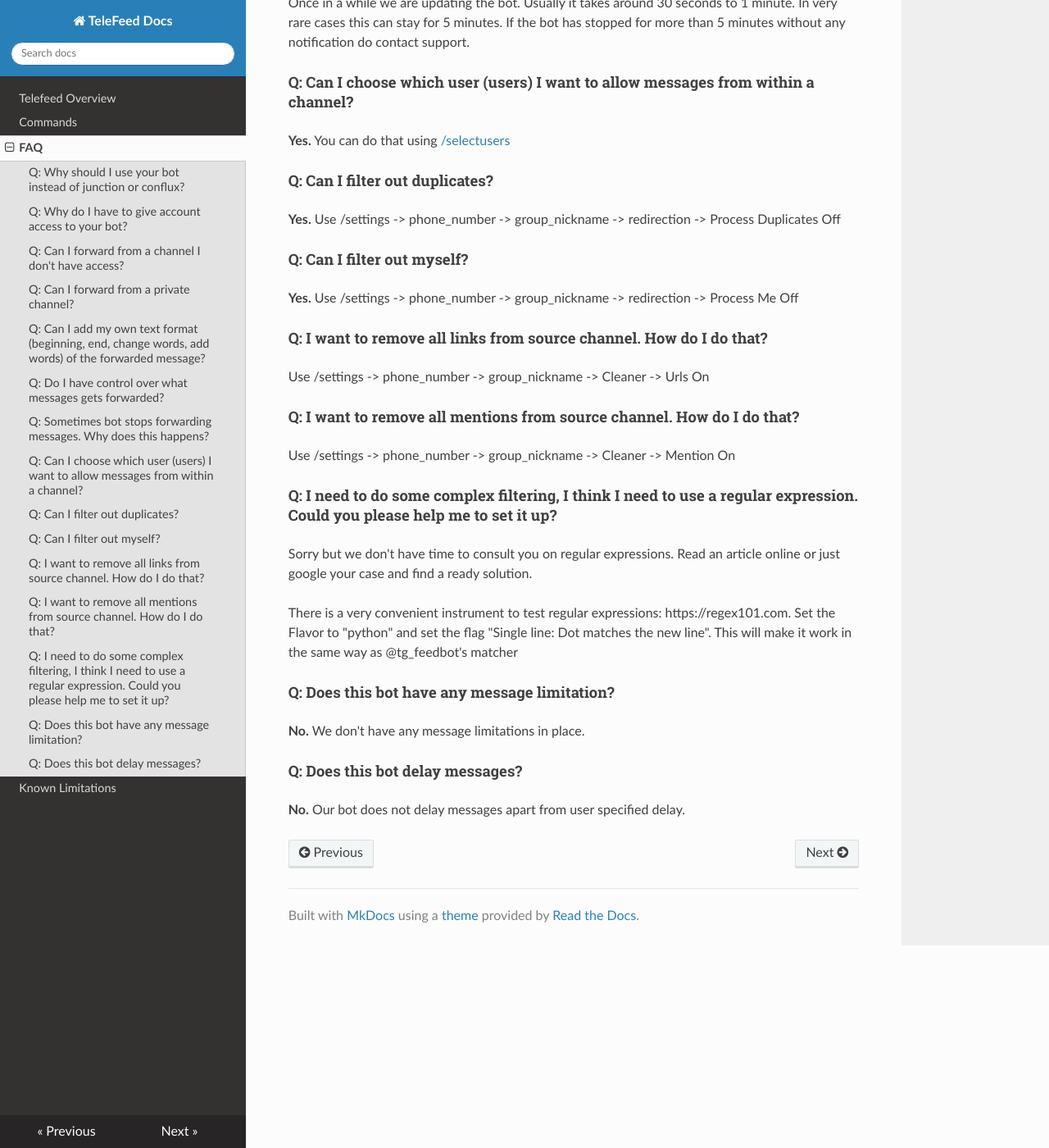
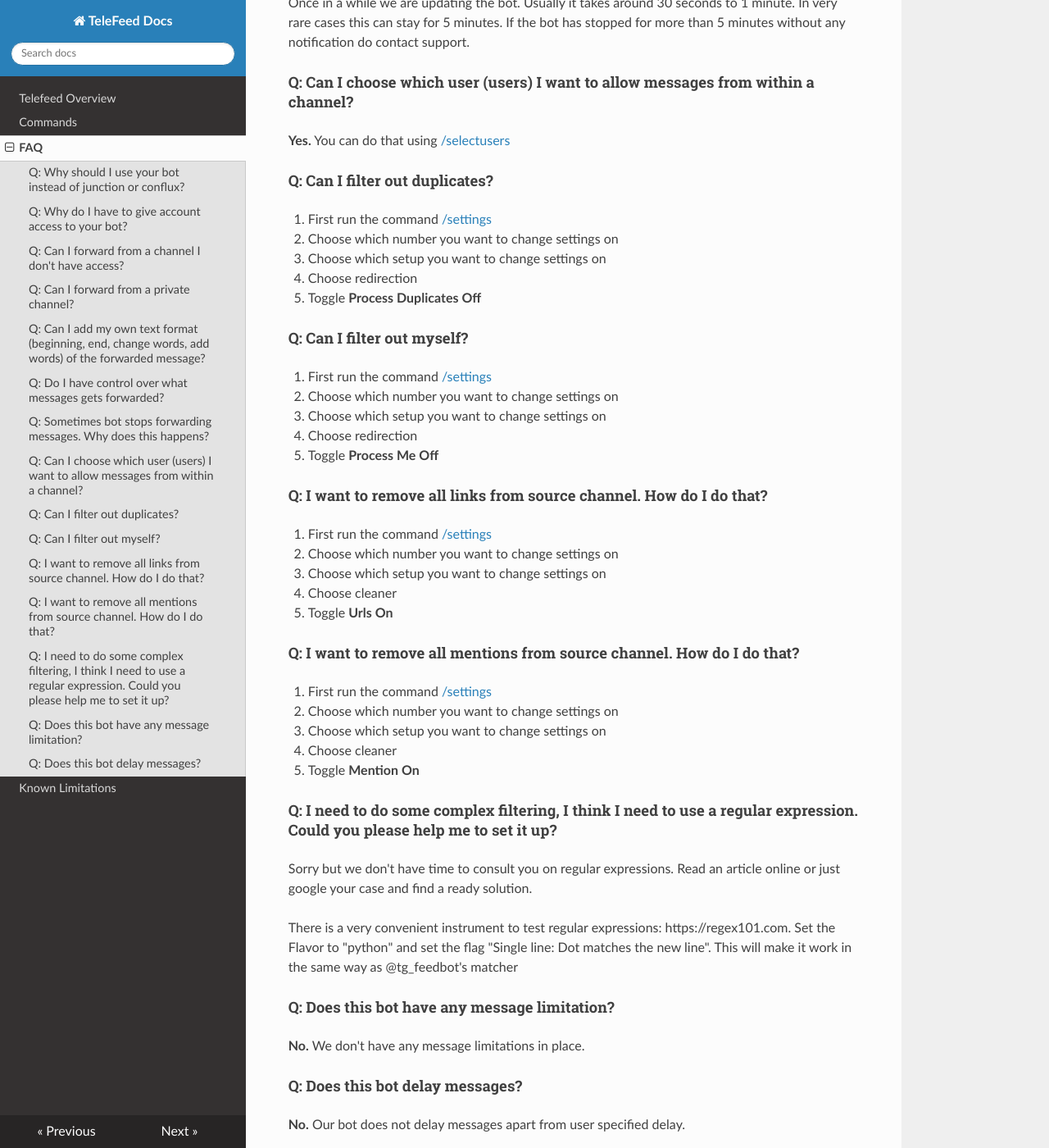
Before and after one commit to PSYR3X/telefeed_docs, an MkDocs documentation site: the page built from docs/faq.md, in a window 1280 px wide and 1400 px high, scrolled down 2258 px. Shown: the whole window at 82% size. Built offline with MkDocs 1.6.1, drawn with Linux system fonts in a browser that asks for light colours.

Commit message:
Added new docs

```diff
--- a/docs/faq.md
+++ b/docs/faq.md
@@ -160,7 +160,7 @@ If you just need a bot to forward messages without <b>Rewrite Mode</b> and you h
 
 #### Q: Can I forward from a channel I don't have access?
 
-<B>No.</B> This bot can only see channels you as a user can see. So basically if you don't have access to a channel, the bot cannnot forward from it.
+<b>No.</b> This bot can only see channels you as a user can see. So basically if you don't have access to a channel, the bot cannnot forward from it.
 
 #### Q: Can I forward from a private channel?
 
@@ -184,19 +184,35 @@ Once in a while we are updating the bot. Usually it takes around 30 seconds to 1
 
 #### Q: Can I filter out duplicates?
 
-<b>Yes.</b> Use /settings -> phone_number -> group_nickname -> redirection -> Process Duplicates Off
+1.   First run the command [/settings](/commands/#settings)
+2.   Choose which number you want to change settings on
+3.   Choose which setup you want to change settings on
+4.   Choose redirection
+5.   Toggle <b>Process Duplicates Off</b>
 
 #### Q: Can I filter out myself?
 
-<b>Yes.</b> Use /settings -> phone_number -> group_nickname -> redirection -> Process Me Off
+1.   First run the command [/settings](/commands/#settings)
+2.   Choose which number you want to change settings on
+3.   Choose which setup you want to change settings on
+4.   Choose redirection
+5.   Toggle <b>Process Me Off</b>
 
 #### Q: I want to remove all links from source channel. How do I do that?
 
-Use /settings -> phone_number -> group_nickname -> Cleaner -> Urls On
+1.   First run the command [/settings](/commands/#settings)
+2.   Choose which number you want to change settings on
+3.   Choose which setup you want to change settings on
+4.   Choose cleaner
+5.   Toggle <b>Urls On</b>
 
 #### Q: I want to remove all mentions from source channel. How do I do that?
 
-Use /settings -> phone_number -> group_nickname -> Cleaner -> Mention On
+1.   First run the command [/settings](/commands/#settings)
+2.   Choose which number you want to change settings on
+3.   Choose which setup you want to change settings on
+4.   Choose cleaner
+5.   Toggle <b>Mention On</b>
 
 #### Q: I need to do some complex filtering, I think I need to use a regular expression. Could you please help me to set it up?
 
```
